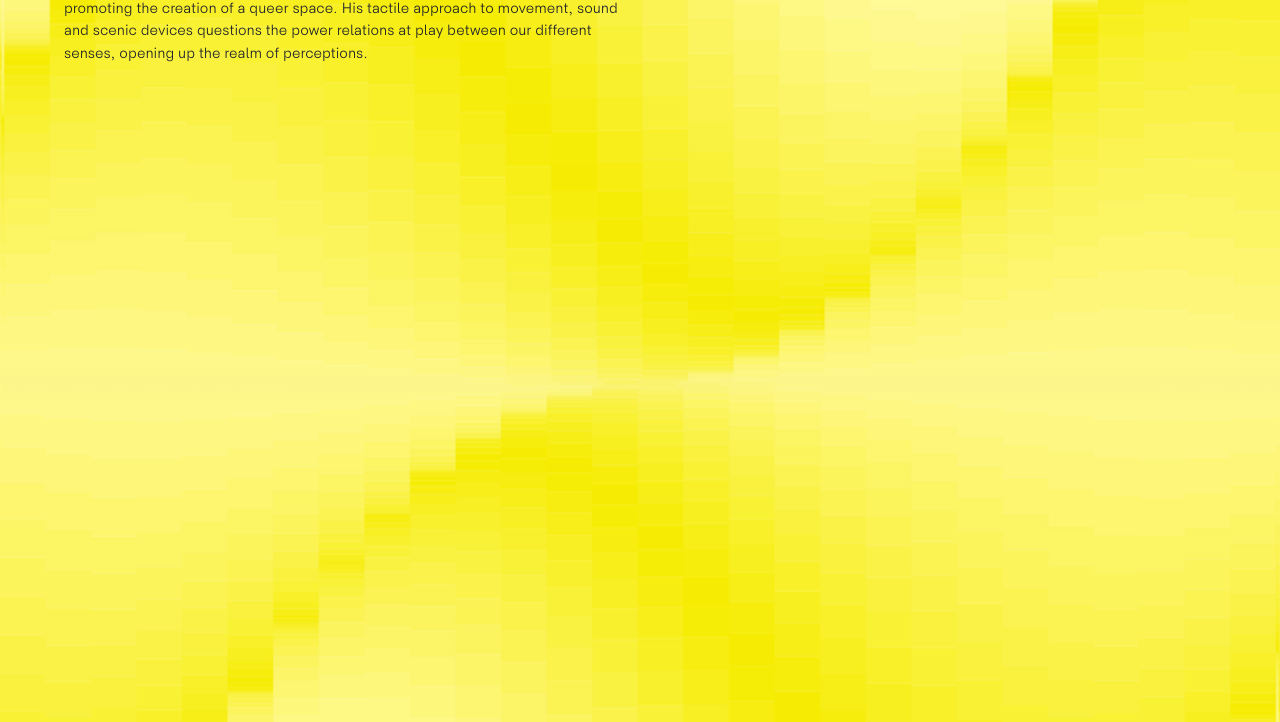
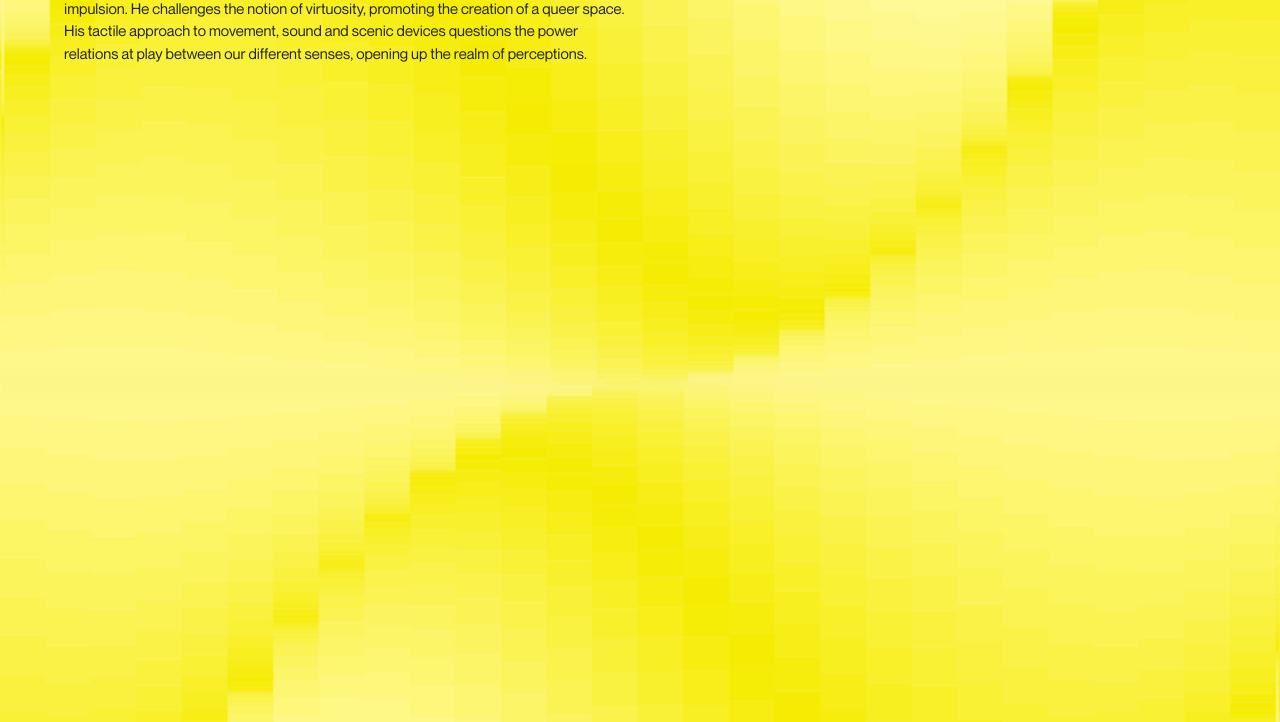
Before and after one commit to seb-2002/2020-Pineault, a website: page index.html in a window 1280 px wide. Shown: the part 662-1384 px from the top of the page. Drawn offline with nearby package versions, Linux system fonts and the light colour scheme; files whose address does not match are found by name.

Commit message:
implemented new font in the body

```diff
--- a/sass/abstracts/_variables.scss
+++ b/sass/abstracts/_variables.scss
@@ -7,8 +7,8 @@ $col-text-table: grey;
 // Typography
 $fontSize-body: 2rem;
 $fontSize-small: 1.5rem;
-$fontFamily-body: 'HKSentiments-Regular', sans-serif;
-$font-Family-titles: 'HKSentiments-Bold', sans-serif;
+$fontFamily-body: "NeueMontreal-Regular", sans-serif;
+$font-Family-titles: "HKSentiments-Bold", sans-serif;
 
 // Cursor
 $main-cursor: default;
--- a/sass/base/_typography.scss
+++ b/sass/base/_typography.scss
@@ -1,58 +1,60 @@
 @font-face {
-  font-family: 'HKSentiments-Regular';
-  src: url('../font/hk_sentiments/HKSentiments-Regular.eot'); /* IE9 Compat Modes */
-  src: url('../font/hk_sentiments/HKSentiments-Regular.woff2') format('woff2'), /* Super Modern Browsers */
-       url('font/hk_sentiments/HKSentiments-Regular.woff') format('woff'); /* Pretty Modern Browsers */
+  font-family: "NeueMontreal-Regular";
+  src: url("../font/NeueMontreal-Regular-web/NeueMontreal-Regular.eot"); /* IE9 Compat Modes */
+  src: url("../font//NeueMontreal-Regular-web//NeueMontreal-Regular.woff2")
+      format("woff2"),
+    /* Super Modern Browsers */
+      url("../font/NeueMontreal-Regular-web/NeueMontreal-Regular.woff")
+      format("woff"); /* Pretty Modern Browsers */
 }
+// @font-face {
+//   font-family: 'HKSentiments-Black';
+//   src: url('../font/hk_sentiments/HKSentiments-Black.eot'); /* IE9 Compat Modes */
+//   src: url('../font/hk_sentiments/HKSentiments-Black.woff2') format('woff2'), /* Super Modern Browsers */
+//        url('../font/hk_sentiments/HKSentiments-Black.woff') format('woff'); /* Pretty Modern Browsers */
+// }
+// @font-face {
+//   font-family: 'HKSentiments-Medium';
+//   src: url('../font/hk_sentiments/HKSentiments-Medium.eot'); /* IE9 Compat Modes */
+//   src: url('../font/hk_sentiments/HKSentiments-Medium.woff2') format('woff2'), /* Super Modern Browsers */
+//        url('../font/hk_sentiments/HKSentiments-Medium.woff') format('woff'); /* Pretty Modern Browsers */
+// }
+// @font-face {
+//   font-family: 'HKSentiments-Light';
+//   src: url('../font/hk_sentiments/HKSentiments-Light.eot'); /* IE9 Compat Modes */
+//   src: url('../font/hk_sentiments/HKSentiments-Light.woff2') format('woff2'), /* Super Modern Browsers */
+//        url('../font/hk_sentiments/HKSentiments-Light.woff')format('woff'); /* Pretty Modern Browsers */
+// }
 @font-face {
-  font-family: 'HKSentiments-Black';
-  src: url('../font/hk_sentiments/HKSentiments-Black.eot'); /* IE9 Compat Modes */
-  src: url('../font/hk_sentiments/HKSentiments-Black.woff2') format('woff2'), /* Super Modern Browsers */
-       url('../font/hk_sentiments/HKSentiments-Black.woff') format('woff'); /* Pretty Modern Browsers */
-}
-@font-face {
-  font-family: 'HKSentiments-Medium';
-  src: url('../font/hk_sentiments/HKSentiments-Medium.eot'); /* IE9 Compat Modes */
-  src: url('../font/hk_sentiments/HKSentiments-Medium.woff2') format('woff2'), /* Super Modern Browsers */
-       url('../font/hk_sentiments/HKSentiments-Medium.woff') format('woff'); /* Pretty Modern Browsers */
-}
-@font-face {
-  font-family: 'HKSentiments-Light';
-  src: url('../font/hk_sentiments/HKSentiments-Light.eot'); /* IE9 Compat Modes */
-  src: url('../font/hk_sentiments/HKSentiments-Light.woff2') format('woff2'), /* Super Modern Browsers */
-       url('../font/hk_sentiments/HKSentiments-Light.woff')format('woff'); /* Pretty Modern Browsers */
-}
-@font-face {
-  font-family: 'HKSentiments-Bold';
-  src: url('../font/hk_sentiments/HKSentiments-Bold.eot'); /* IE9 Compat Modes */
-  src: url('../font/hk_sentiments/HKSentiments-Bold.woff2') format('woff2'), /* Super Modern Browsers */
-       url('../font/hk_sentiments/HKSentiments-Bold.woff') format('woff'); /* Pretty Modern Browsers */
+  font-family: "HKSentiments-Bold";
+  src: url("../font/hk_sentiments/HKSentiments-Bold.eot"); /* IE9 Compat Modes */
+  src: url("../font/hk_sentiments/HKSentiments-Bold.woff2") format("woff2"),
+    /* Super Modern Browsers */
+      url("../font/hk_sentiments/HKSentiments-Bold.woff") format("woff"); /* Pretty Modern Browsers */
 }
 
-
-
-body{
+body {
   font-family: $fontFamily-body;
   font-size: $fontSize-small;
 }
 
-.footer{
-  &__content{
-    &--title{
+.footer {
+  &__content {
+    &--title {
       font-size: $fontSize-body;
     }
   }
 }
 
-.content{
- .table-container{
-.table-item{
+.content {
+  .table-container {
+    .table-item {
       color: $col-text-table;
-  transition: all .3s ease;
-  padding: .25rem 0;
+      transition: all 0.3s ease;
+      padding: 0.25rem 0;
       margin-bottom: 0px;
       font-size: $fontSize-body;
-&:hover{
+      &:hover {
         color: $col-hover;
         //transform: scale(1.01) translateY(-.03rem);
       }
```
Also changed, not shown: css/style.css. Lines whose indentation alone changed are shown as unchanged.
